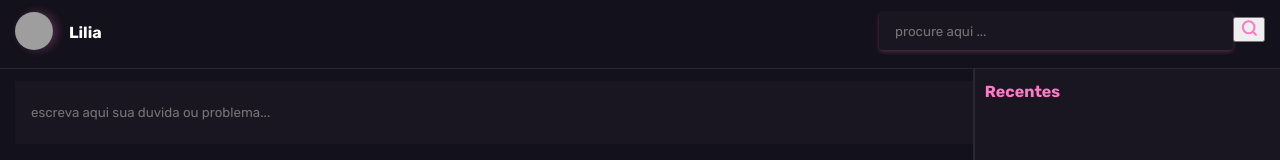
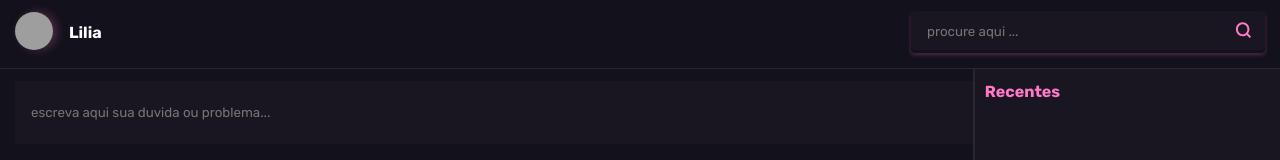
Before and after one commit to byte-serido/trainign-devs-byte, a Vue app in the folder src/frontend/ketlly/tarefa1/: page / in a window 1280 px wide. Shown: the top 160 px of the page. Built offline with nearby package versions, Linux system fonts and the light colour scheme; grey boxes are pictures that could not be loaded.

Commit message:
fix: editando posicionamento de botão junto a sombra #24

```diff
--- a/src/frontend/ketlly/tarefa1/public/style.css
+++ b/src/frontend/ketlly/tarefa1/public/style.css
@@ -19,7 +19,7 @@
        height: 100%;
    }
 
-   .cabecalho nav li p {
+   .cabecalho nav ul li p {
        padding: 0px 16px;
    }
 
@@ -30,11 +30,25 @@
        box-shadow: 4px 0px 10px rgba(255, 121, 198, 0.25);
    }
 
-   .cabecalho input {
+   #pesquisa input {
        height: 38px;
-       width: 322px;
+       width: 277px;
        padding: 0px 16px;
+       border-radius: 4px 0px 0px 4px;
+   }
+
+   #pesquisa button {
+       width: 45px;
+       height: 38px;
+       background-color: #191622;
+       border: 0px;
+       border-radius: 0px 4px 4px 0px;
+       position: absolute;
+   }
+
+   #pesquisa {
        border-radius: 4px;
+       padding-right: 45px;
        box-shadow: 0px 2px 4px rgba(255, 121, 198, 0.25);
    }
 
@@ -94,5 +108,3 @@
    #lateral_edit .title {
        padding: 15px 10px;
    }
-
-   .questoes {}
```
